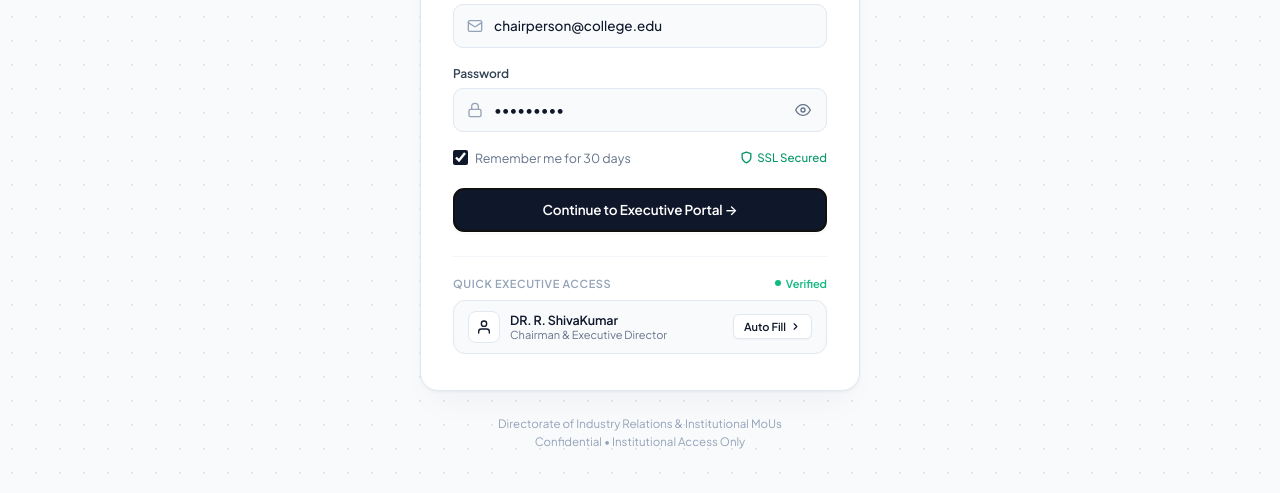
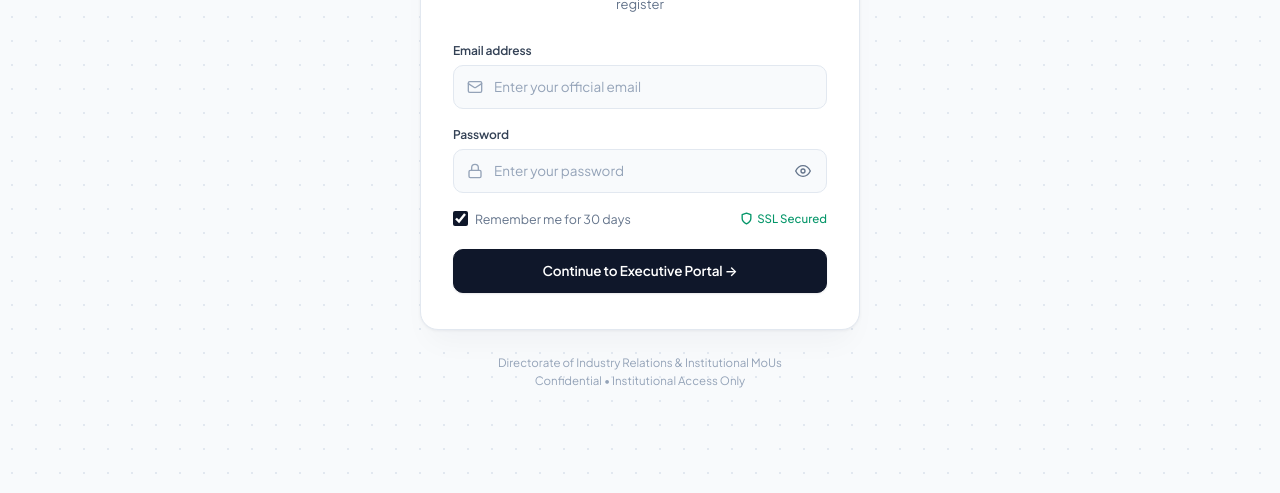
Before and after one commit to Mohan171820/iic-mou-dashboard, a website: page public/login.html in a window 1280 px wide. Shown: the part 307-800 px from the top of the page. Drawn offline with Linux system fonts and the light colour scheme.

Commit message:
Remove login autofill, restrict portal access strictly to shivakumar@srmist.edu.in

```diff
--- a/public/login.html
+++ b/public/login.html
@@ -296,99 +296,6 @@
       to { transform: rotate(360deg); }
     }
 
-    /* Minimalist Quick Access Section */
-    .quick-access-sec {
-      margin-top: 24px;
-      padding-top: 20px;
-      border-top: 1px solid #f1f5f9;
-    }
-    .qa-header {
-      display: flex;
-      align-items: center;
-      justify-content: space-between;
-      margin-bottom: 10px;
-    }
-    .qa-label {
-      font-size: 11px;
-      font-weight: 600;
-      text-transform: uppercase;
-      letter-spacing: 0.6px;
-      color: var(--txt-sub);
-    }
-    .qa-status {
-      display: inline-flex;
-      align-items: center;
-      gap: 5px;
-      font-size: 11px;
-      font-weight: 600;
-      color: #10b981;
-    }
-    .qa-status-dot {
-      width: 6px;
-      height: 6px;
-      background: #10b981;
-      border-radius: 50%;
-    }
-
-    .qa-card {
-      background: #f8fafc;
-      border: 1px solid var(--card-border);
-      border-radius: 12px;
-      padding: 10px 14px;
-      display: flex;
-      align-items: center;
-      justify-content: space-between;
-      cursor: pointer;
-      transition: all 0.15s ease;
-    }
-    .qa-card:hover {
-      background: #f1f5f9;
-      border-color: #cbd5e1;
-      transform: translateY(-0.5px);
-    }
-    .qa-left {
-      display: flex;
-      align-items: center;
-      gap: 10px;
-    }
-    .qa-avatar {
-      width: 32px;
-      height: 32px;
-      border-radius: 8px;
-      background: #ffffff;
-      border: 1px solid #e2e8f0;
-      display: flex;
-      align-items: center;
-      justify-content: center;
-      color: var(--txt-title);
-    }
-    .qa-name {
-      font-size: 12.5px;
-      font-weight: 600;
-      color: var(--txt-title);
-      letter-spacing: -0.01em;
-    }
-    .qa-role {
-      font-size: 11px;
-      color: var(--txt-muted);
-    }
-    .qa-btn-pill {
-      font-size: 11px;
-      font-weight: 600;
-      color: var(--txt-title);
-      background: #ffffff;
-      border: 1px solid var(--card-border);
-      padding: 5px 10px;
-      border-radius: 6px;
-      box-shadow: 0 1px 2px rgba(15, 23, 42, 0.04);
-      display: inline-flex;
-      align-items: center;
-      gap: 4px;
-    }
-    .qa-card:hover .qa-btn-pill {
-      border-color: #94a3b8;
-    }
-
     /* Footer */
     .portal-footer {
       margin-top: 24px;
@@ -448,7 +355,7 @@
       </div>
 
       <!-- Sign In Form -->
-      <form id="loginForm">
+      <form id="loginForm" autocomplete="off">
         <div class="form-group">
           <label class="form-label" for="email">Email address</label>
           <div class="input-wrapper">
@@ -463,8 +370,8 @@
               id="email"
               class="form-input"
               required
-              placeholder="name@college.edu"
-              autocomplete="email"
+              placeholder="Enter your official email"
+              autocomplete="off"
             />
           </div>
         </div>
@@ -483,8 +390,8 @@
               id="password"
               class="form-input"
               required
-              placeholder="••••••••"
-              autocomplete="current-password"
+              placeholder="Enter your password"
+              autocomplete="new-password"
             />
             <button type="button" class="toggle-pwd" id="togglePwd" title="Show or hide password">
               <svg id="eyeIcon" width="16" height="16" viewBox="0 0 24 24" fill="none" stroke="currentColor" stroke-width="2" stroke-linecap="round" stroke-linejoin="round">
@@ -514,37 +421,6 @@
         </button>
       </form>
 
-      <!-- Exclusive Chairperson Quick Access -->
-      <div class="quick-access-sec">
-        <div class="qa-header">
-          <span class="qa-label">Quick Executive Access</span>
-          <span class="qa-status">
-            <span class="qa-status-dot"></span>
-            Verified
-          </span>
-        </div>
-        <div class="qa-card" onclick="fillChairpersonLogin()" title="1-Click Fill Chairperson Credentials">
-          <div class="qa-left">
-            <div class="qa-avatar">
-              <svg width="16" height="16" viewBox="0 0 24 24" fill="none" stroke="currentColor" stroke-width="2" stroke-linecap="round" stroke-linejoin="round">
-                <path d="M20 21v-2a4 4 0 0 0-4-4H8a4 4 0 0 0-4 4v2"/>
-                <circle cx="12" cy="7" r="4"/>
-              </svg>
-            </div>
-            <div>
-              <div class="qa-name">DR. R. ShivaKumar</div>
-              <div class="qa-role">Chairman &amp; Executive Director</div>
-            </div>
-          </div>
-          <div class="qa-btn-pill">
-            Auto Fill
-            <svg width="11" height="11" viewBox="0 0 24 24" fill="none" stroke="currentColor" stroke-width="2.5" stroke-linecap="round" stroke-linejoin="round">
-              <polyline points="9 18 15 12 9 6"/>
-            </svg>
-          </div>
-        </div>
-      </div>
-
     </div>
 
     <!-- Institutional Footer -->
@@ -567,23 +443,6 @@
       eyeIcon.innerHTML = isPwd
         ? '<path d="M17.94 17.94A10.07 10.07 0 0 1 12 20c-7 0-11-8-11-8a18.45 18.45 0 0 1 5.06-5.94M9.9 4.24A9.12 9.12 0 0 1 12 4c7 0 11 8 11 8a18.5 18.5 0 0 1-2.16 3.19m-6.72-1.07a3 3 0 1 1-4.24-4.24"/><line x1="1" y1="1" x2="23" y2="23"/>'
         : '<path d="M1 12s4-8 11-8 11 8 11 8-4 8-11 8-11-8-11-8z"/><circle cx="12" cy="12" r="3"/>';
-    });
-
-    // 1-Click Fill for Chairperson
-    function fillChairpersonLogin() {
-      document.getElementById('email').value = 'chairperson@college.edu';
-      document.getElementById('password').value = 'Chair@123';
-      document.getElementById('password').type = 'password';
-      eyeIcon.innerHTML = '<path d="M1 12s4-8 11-8 11 8 11 8-4 8-11 8-11-8-11-8z"/><circle cx="12" cy="12" r="3"/>';
-      document.getElementById('loginError').style.display = 'none';
-
-      const btn = document.getElementById('btnSubmit');
-      btn.focus();
-    }
-
-    // Auto-fill on initial load for maximum convenience
-    document.addEventListener('DOMContentLoaded', () => {
-      fillChairpersonLogin();
     });
 
     // Handle Login
```
Also changed, not shown: server/controllers/authController.js (+6 -1 lines), server/db/database.js (+10 -10 lines), server/seed.js (+5 -5 lines), 1 other file.
